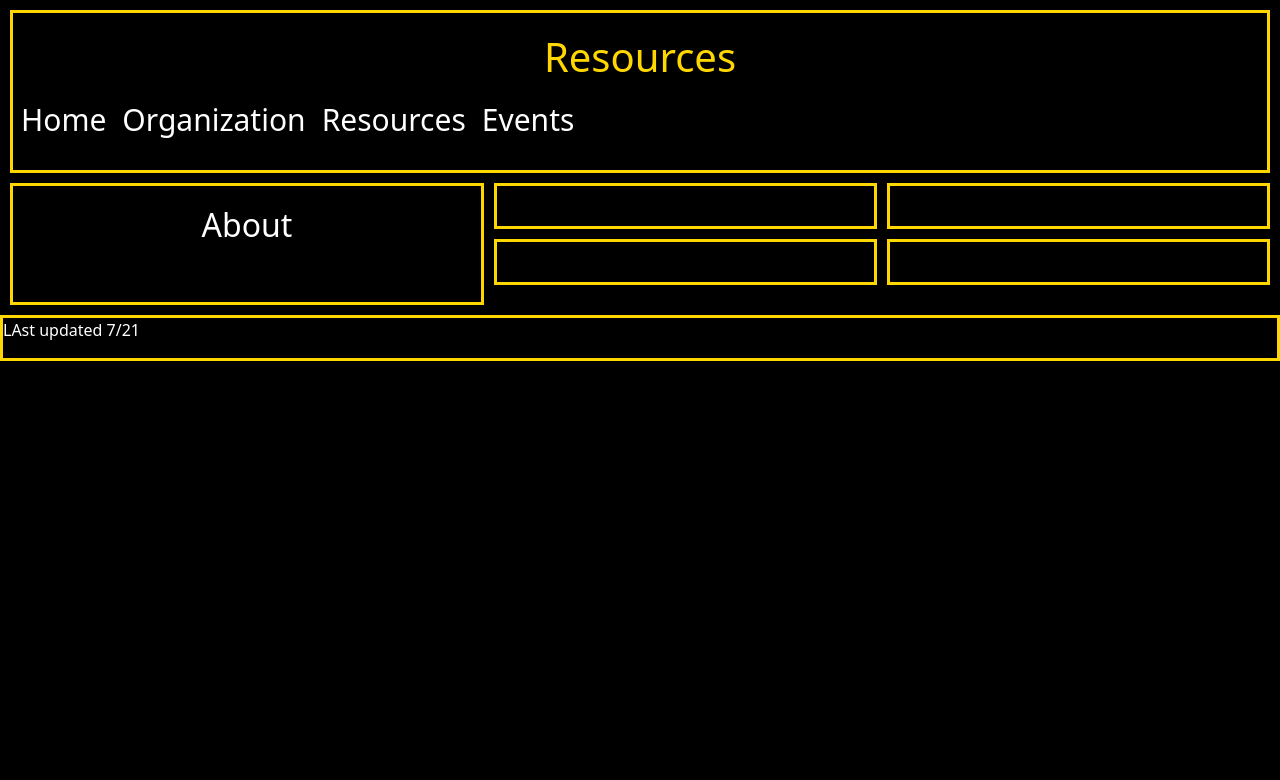
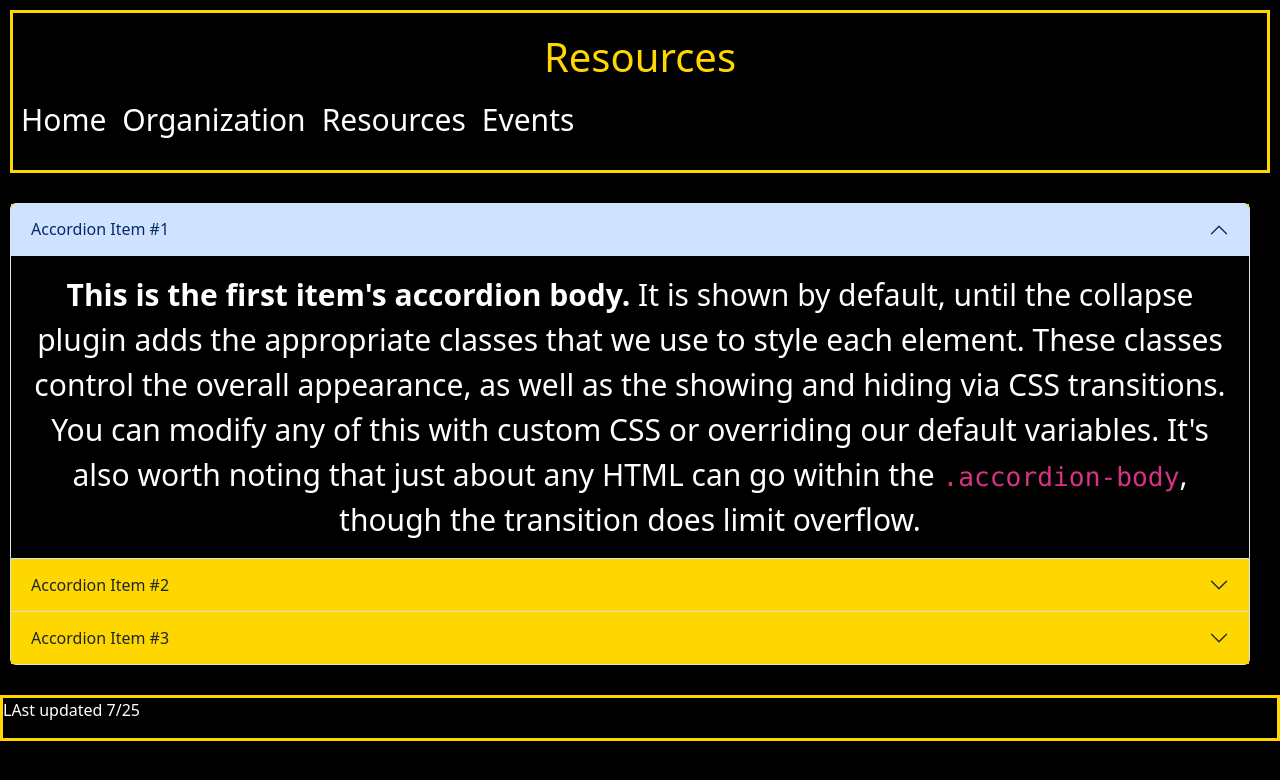
Before and after one commit to Don-2020/CIS162-P2, a plain HTML site: page resource.html in a window 1280 px wide. Drawn offline with nearby package versions, Linux system fonts and the light colour scheme.

Commit message:
Finished project 2-4

```diff
--- a/main.css
+++ b/main.css
@@ -102,6 +102,28 @@ background-color: goldenrod;
 .card{
     background-color: black;
 }
+.card-title{
+    color: gold;
+}
+.card-text{
+    color: white;
+}
+.card-btext{
+    color: gold;
+}
+
+.accordion-item{
+    background-color: black;
+}
+.accordion-header{
+    background-color: gold;
+}
+.accordion-button{
+    background-color: gold;
+}
+.accordion-body{
+    color: white;
+}
 body{
     display: grid;
     background-color: black;
--- a/resource.html
+++ b/resource.html
@@ -23,11 +23,44 @@
                 </ul>
             </nav>
         </div>
-        <div class="item2"><h2>About</h2></div>
-        <div class="item3"></div>
-        <div class="item4"></div>
-        <div class="item5"></div>
-        <div class="item6"></div>
+        <div class="accordion" id="accordionExample">
+            <div class="accordion-item">
+              <h2 class="accordion-header" id="headingOne">
+                <button class="accordion-button" type="button" data-bs-toggle="collapse" data-bs-target="#collapseOne" aria-expanded="true" aria-controls="collapseOne">
+                  Accordion Item #1
+                </button>
+              </h2>
+              <div id="collapseOne" class="accordion-collapse collapse show" aria-labelledby="headingOne" data-bs-parent="#accordionExample">
+                <div class="accordion-body">
+                  <strong>This is the first item's accordion body.</strong> It is shown by default, until the collapse plugin adds the appropriate classes that we use to style each element. These classes control the overall appearance, as well as the showing and hiding via CSS transitions. You can modify any of this with custom CSS or overriding our default variables. It's also worth noting that just about any HTML can go within the <code>.accordion-body</code>, though the transition does limit overflow.
+                </div>
+              </div>
+            </div>
+            <div class="accordion-item">
+              <h2 class="accordion-header" id="headingTwo">
+                <button class="accordion-button collapsed" type="button" data-bs-toggle="collapse" data-bs-target="#collapseTwo" aria-expanded="false" aria-controls="collapseTwo">
+                  Accordion Item #2
+                </button>
+              </h2>
+              <div id="collapseTwo" class="accordion-collapse collapse" aria-labelledby="headingTwo" data-bs-parent="#accordionExample">
+                <div class="accordion-body">
+                  <strong>This is the second item's accordion body.</strong> It is hidden by default, until the collapse plugin adds the appropriate classes that we use to style each element. These classes control the overall appearance, as well as the showing and hiding via CSS transitions. You can modify any of this with custom CSS or overriding our default variables. It's also worth noting that just about any HTML can go within the <code>.accordion-body</code>, though the transition does limit overflow.
+                </div>
+              </div>
+            </div>
+            <div class="accordion-item">
+              <h2 class="accordion-header" id="headingThree">
+                <button class="accordion-button collapsed" type="button" data-bs-toggle="collapse" data-bs-target="#collapseThree" aria-expanded="false" aria-controls="collapseThree">
+                  Accordion Item #3
+                </button>
+              </h2>
+              <div id="collapseThree" class="accordion-collapse collapse" aria-labelledby="headingThree" data-bs-parent="#accordionExample">
+                <div class="accordion-body">
+                  <strong>This is the third item's accordion body.</strong> It is hidden by default, until the collapse plugin adds the appropriate classes that we use to style each element. These classes control the overall appearance, as well as the showing and hiding via CSS transitions. You can modify any of this with custom CSS or overriding our default variables. It's also worth noting that just about any HTML can go within the <code>.accordion-body</code>, though the transition does limit overflow.
+                </div>
+              </div>
+            </div>
+          </div>
 
 
 
@@ -35,7 +68,7 @@
 
 
     </div>
-    <footer> <p>LAst updated 7/21</p></footer>
+    <footer> <p>LAst updated 7/25</p></footer>
     <script src="https://cdn.jsdelivr.net/npm/bootstrap@5.3.0/dist/js/bootstrap.bundle.min.js" integrity="sha384-geWF76RCwLtnZ8qwWowPQNguL3RmwHVBC9FhGdlKrxdiJJigb/j/68SIy3Te4Bkz" crossorigin="anonymous"></script>
 
 </body>
```
Also changed, not shown: event.html (+4 -4 lines), Project 2-4/bsu.jpg (added), nphc.jpg (added), nsbe.png (added).
